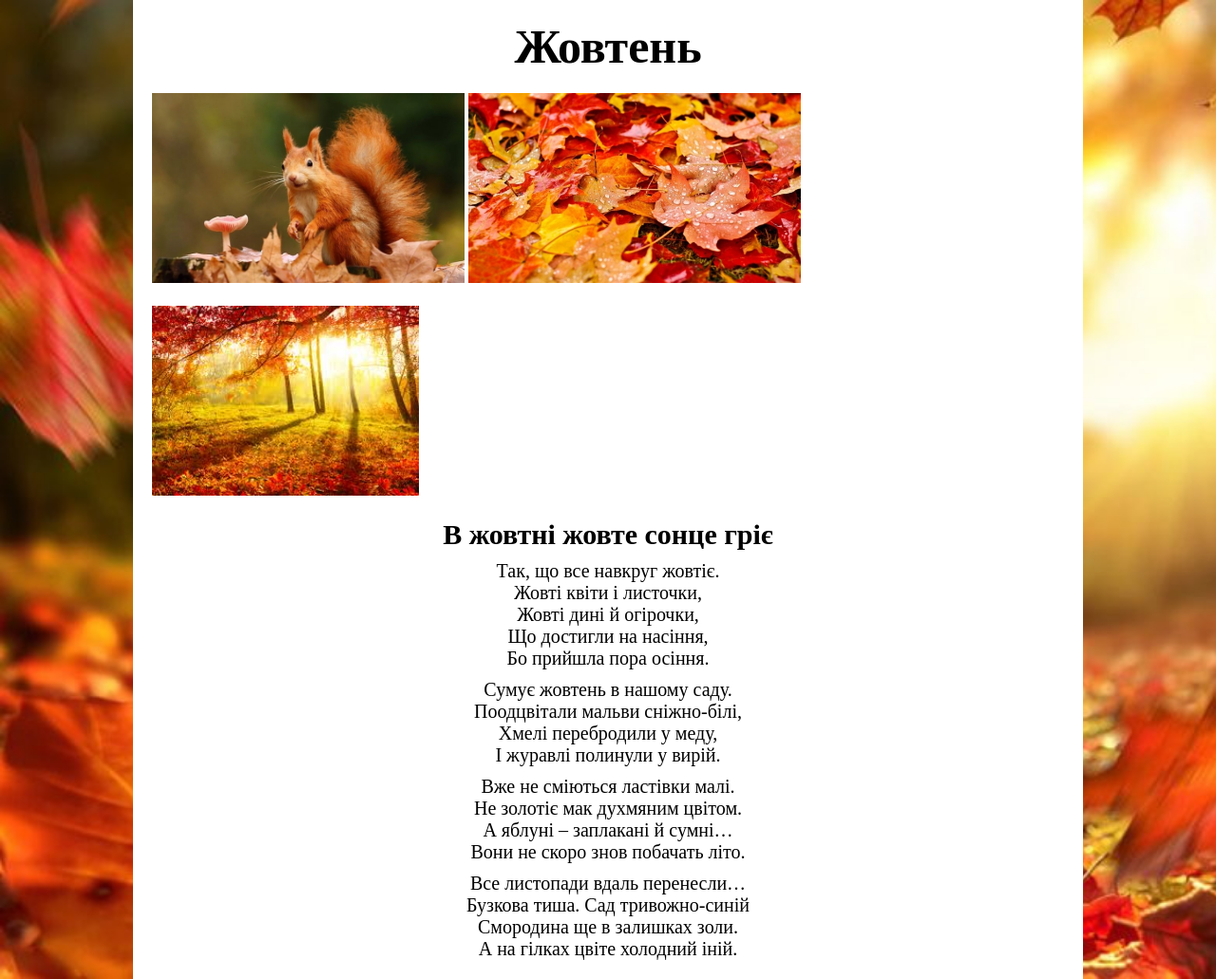
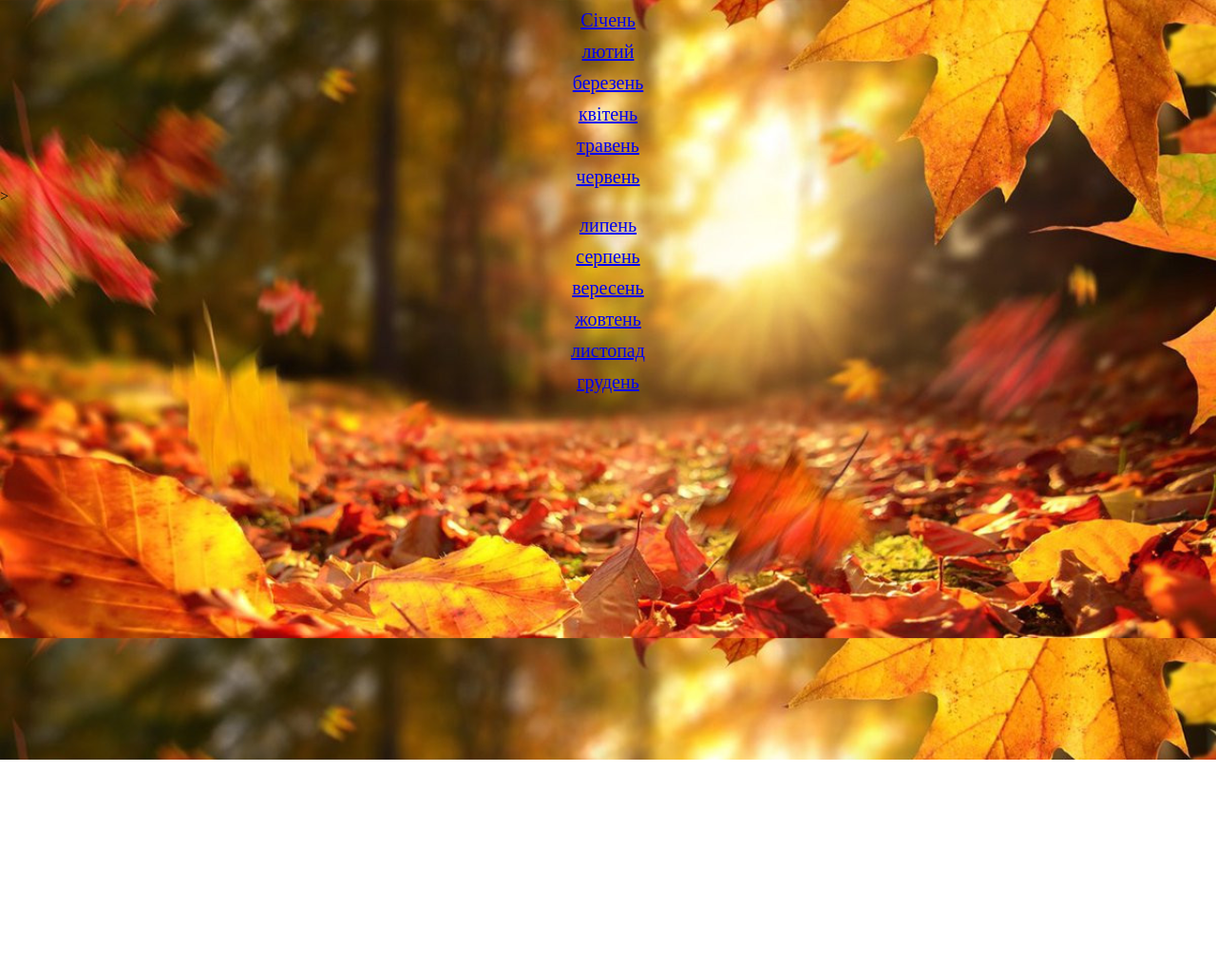
Before and after one commit to mikitaonisenko5-blip/2-2-5, a plain HTML site: page index.html in a window 1280 px wide. Shown: the whole page at 95% size. After the commit the page ends 800 px from the top, so only its background shows below. Drawn offline with Linux system fonts and the light colour scheme.

Commit message:
Add files via upload

```diff
--- a/index.html
+++ b/index.html
@@ -1,38 +1,179 @@
 <!DOCTYPE html>
 <html lang="en">
 <head>
-	<link rel="stylesheet" type="text/css" href="css/style.css">
-	<meta charset="utf-8">
-	<meta name="viewport" content="width=device-width, initial-scale=1">
-	<title>Жовтень</title>
+	<meta charset="UTF-8">
+	<meta name="viewport" content="width=device-width, initial-scale=1.0">
+	<title>12 місяців</title>
+	<link rel="stylesheet" href="css/style.css">
 </head>
 <body>
-	<div class="box">
-		<h1>Жовтень</h1>
-		<img src="img/AAA.jpg">
-		<img src="img/BBB.jpg">
-		<img src="img/CCC.jpg">
-		<h3>В жовтні жовте сонце гріє</h3>
-		<p>Так, що все навкруг жовтіє.<br>
-		Жовті квіти і листочки,<br>
-		Жовті дині й огірочки,<br>
-		Що достигли на насіння,<br>
-		Бо прийшла пора осіння.</p>
 
-		<p>Сумує жовтень в нашому саду.<br>
-		Поодцвітали мальви сніжно-білі,<br>
-		Хмелі перебродили у меду,<br>
-		І журавлі полинули у вирій.</p>
+	<div class="container">
+			<a href="site_calendar/01/january.html">
+				<div class="item1">
+					<p>Січень</p>
+					<a href="лютий"></a>
+				</div>
+			</a>
+			<a href="site_calendar/02/february.html">
+				<div class="item2">
+					<p>лютий</p>
+				</div>
+			</a>
 
-		<p>Вже не сміються ластівки малі.<br>
-		Не золотіє мак духмяним цвітом.<br>
-		А яблуні – заплакані й сумні…<br>
-		Вони не скоро знов побачать літо.</p>
+	</div>
+	<a href="березень"></a>
+			</a>
+			<a href="site_calendar/03/march.html">
+				<div class="item3">
+					<p>березень</p>
+				</div>
+			</a>
+			<a href="квітень"></a>
+				</div>
+			</a>
+			<a href="site_calendar/04/apreil.html">
+				<div class="item4">
+					<p>квітень</p>
+				</div>
+				<a href="травень"></a>
+			</a>
+				</div>
+			</a>
+			<a href="site_calendar/05/may.html">
+				<div class="item5">
+					<p>травень</p>
+				</div>
+			</a>
+				</div>
+				<a href="червень"></a>
+			</a>
+			<a href="site_calendar/06/june.html">
+				<div class="item6">
+					<p>червень</p>
+				</div
+				</div>
+				<a href="липень"></a>
+			</a>>
+			</a>
+			<a href="site_calendar/07/july.html">
+				<div class="item7">
+					<p>липень</p>
+				</div>
+			</a>
+				</div>
+				<a href="серпень"></a>
+			</a>
+			<a href="site_calendar/08/august.html">
+				<div class="item8">
+					<p>серпень</p>
+				</div>
+			</a>
+				</div>
+				<a href="вересень"></a>
+			</a>
+			<a href="site_calendar/09/january.html">
+				<div class="item9">
+					<p>вересень</p>
+				</div>
+			</a>
+				</div>
+				<a href="жовтень"></a>
+			</a>
+			<a href="site_calendar/10/january.html">
+				<div class="item10">
+					<p>жовтень</p>
+				</div>
+			</a>
+				</div>
+				<a href="листопад"></a>
+			</a>
+			<a href="site_calendar/11/january.html">
+				<div class="item11">
+					<p>листопад</p>
+				</div>
+			</a>
+				</div>
+				<a href="грудень"></a>
+			</a>
+			<a href="site_calendar/12/january.html">
+				<div class="item12">
+					<p>грудень</p>
+				</div>
+			</a>
 
-		<p>Все листопади вдаль перенесли…<br>
-		Бузкова тиша. Сад тривожно-синій<br>
-		Смородина ще в залишках золи.<br>
-		А на гілках цвіте холодний іній.</p>
-</div>
+
+
+
+			<!-- <a href="">
+				<div class="item2">
+						<p>Лютий</p>
+				</div>
+			</a>
+
+			<div class="item3">
+
+				<a href="">
+					<p>Березень</p>
+				</a>
+			</div>
+			<div class="item4">
+
+				<a href="">
+					<p>Квітень</p>
+				</a>
+			</div>
+			<div class="item5">
+
+				<a href="">
+					<p>Травень</p>
+				</a>
+			</div>
+			<div class="item6">
+
+				<a href="">
+					<p>Червень</p>
+				</a>
+			</div>
+			<div class="item7">
+
+				<a href="">
+					<p>Липень</p>
+				</a>
+			</div>
+			<div class="item8">
+
+				<a href="">
+					<p>Серпень</p>
+				</a>
+			</div>
+			<div class="item9">
+
+				<a href="">
+					<p>Вересень</p>
+				</a>
+			</div>
+			<div class="item10">
+
+				<a href="">
+					<p>Жовтень</p>
+				</a>
+			</div>
+			<div class="item11">
+
+				<a href="">
+					<p>Листопад</p>
+				</a>
+			</div>
+			<div class="item12">
+
+				<a href="">
+					<p>Грудень</p>
+				</a>
+			</div> -->
+		<nav></nav>
+		<main></main>
+		<footer></footer>
+	</div>
 </body>
 </html>
```
